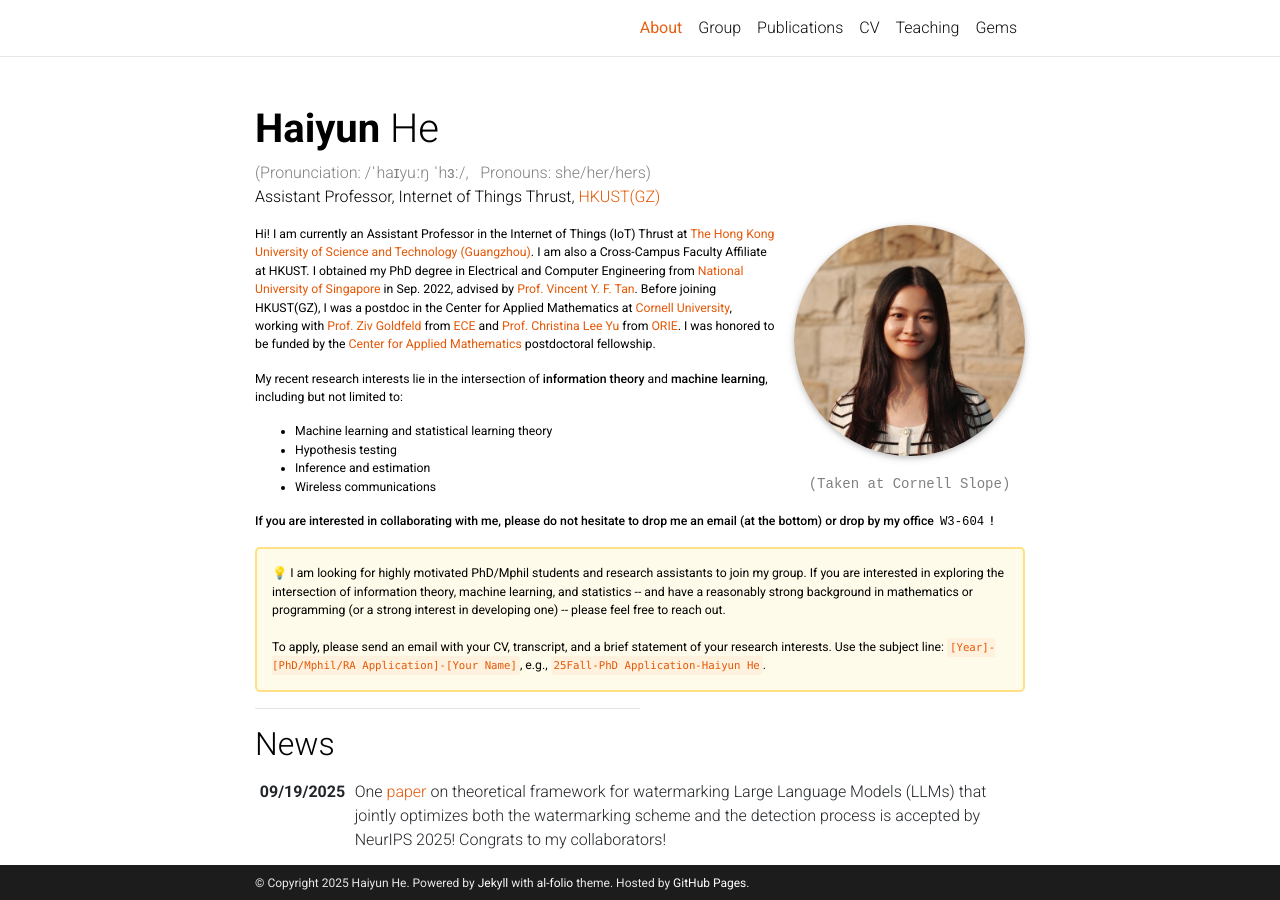
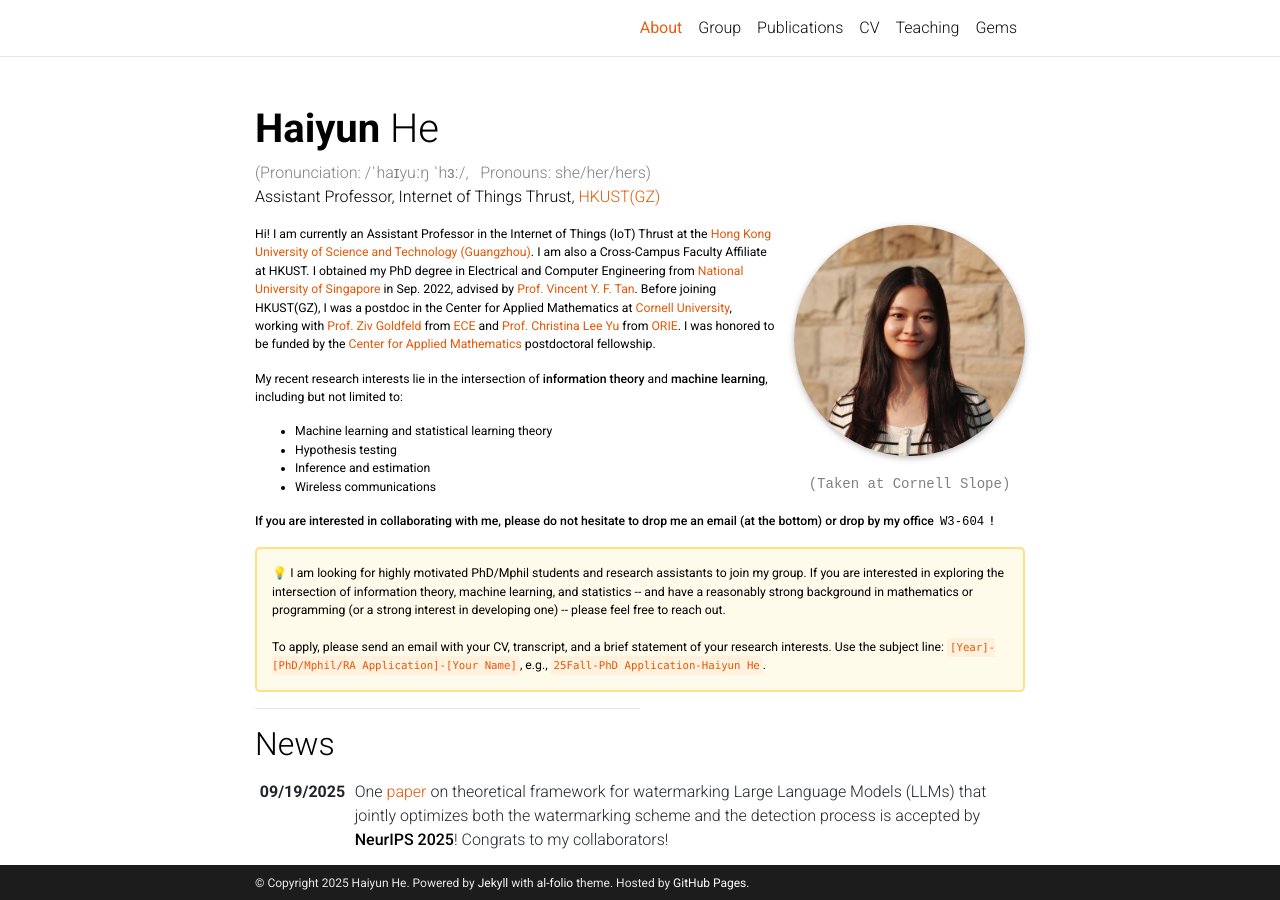
Before and after one commit to haiyun-he/haiyun-he.github.io, a Jekyll site: the page built from _pages/about.md, in a window 1280 px wide and 900 px high. Built offline with Jekyll 4.4.1, drawn with Linux system fonts in a browser that asks for light colours; emoji names are drawn with the system emoji font; comment, search, counter and statistics services are not loaded; a style sheet for code colours, icons or effects is not loaded.

Commit message:
Change some typos

```diff
--- a/_pages/about.md
+++ b/_pages/about.md
@@ -22,7 +22,7 @@ selected_papers: true # includes a list of papers marked as "selected={true}"
 social: true  # includes social icons at the bottom of the page
 ---
 
-Hi! I am currently an Assistant Professor in the Internet of Things (IoT) Thrust at <a href="https://www.hkust-gz.edu.cn">The Hong Kong University of Science and Technology (Guangzhou)</a>. I am also a Cross-Campus Faculty Affiliate at HKUST. I obtained my PhD degree in Electrical and Computer Engineering from [National University of Singapore](https://www.nus.edu.sg) in Sep. 2022, advised by [Prof. Vincent Y. F. Tan](https://vyftan.github.io/index.html). Before joining HKUST(GZ), I was a postdoc in the Center for Applied Mathematics at <a href="https://cam.cornell.edu">Cornell University</a>, working with [Prof. Ziv Goldfeld](https://people.ece.cornell.edu/zivg/) from [ECE](https://www.ece.cornell.edu/ece) and [Prof. Christina Lee Yu](https://cleeyu.orie.cornell.edu) from [ORIE](https://www.orie.cornell.edu/orie). I was honored to be funded by the [Center for Applied Mathematics](https://www.cam.cornell.edu/cam) postdoctoral fellowship.
+Hi! I am currently an Assistant Professor in the Internet of Things (IoT) Thrust at the <a href="https://www.hkust-gz.edu.cn">Hong Kong University of Science and Technology (Guangzhou)</a>. I am also a Cross-Campus Faculty Affiliate at HKUST. I obtained my PhD degree in Electrical and Computer Engineering from [National University of Singapore](https://www.nus.edu.sg) in Sep. 2022, advised by [Prof. Vincent Y. F. Tan](https://vyftan.github.io/index.html). Before joining HKUST(GZ), I was a postdoc in the Center for Applied Mathematics at <a href="https://cam.cornell.edu">Cornell University</a>, working with [Prof. Ziv Goldfeld](https://people.ece.cornell.edu/zivg/) from [ECE](https://www.ece.cornell.edu/ece) and [Prof. Christina Lee Yu](https://cleeyu.orie.cornell.edu) from [ORIE](https://www.orie.cornell.edu/orie). I was honored to be funded by the [Center for Applied Mathematics](https://www.cam.cornell.edu/cam) postdoctoral fellowship.
 
 My recent research interests lie in the intersection of **information theory** and **machine learning**, including but not limited to:
 - Machine learning and statistical learning theory
```
Also changed, not shown: _news/announcement_14.md (+1 -1 lines).
